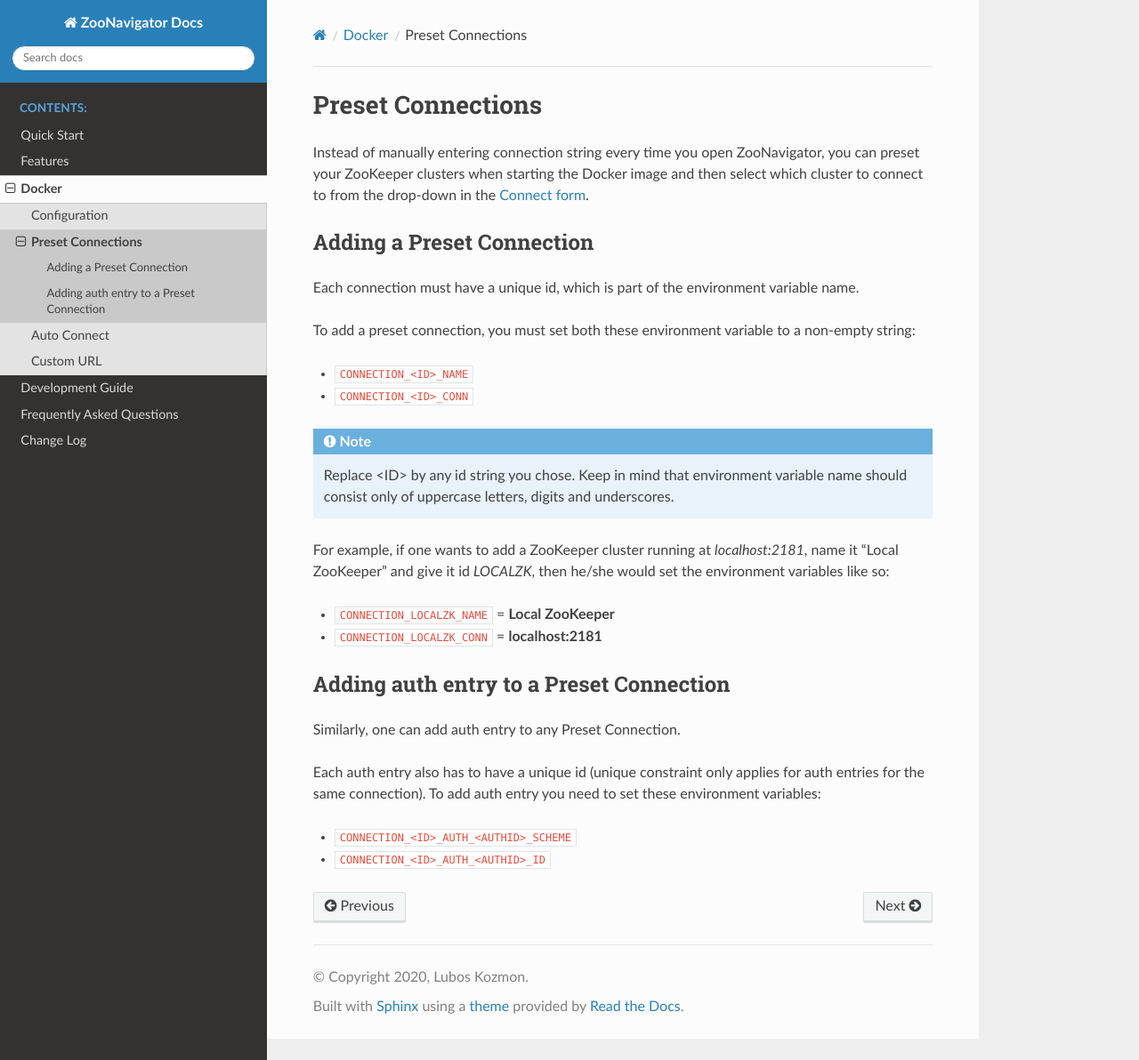
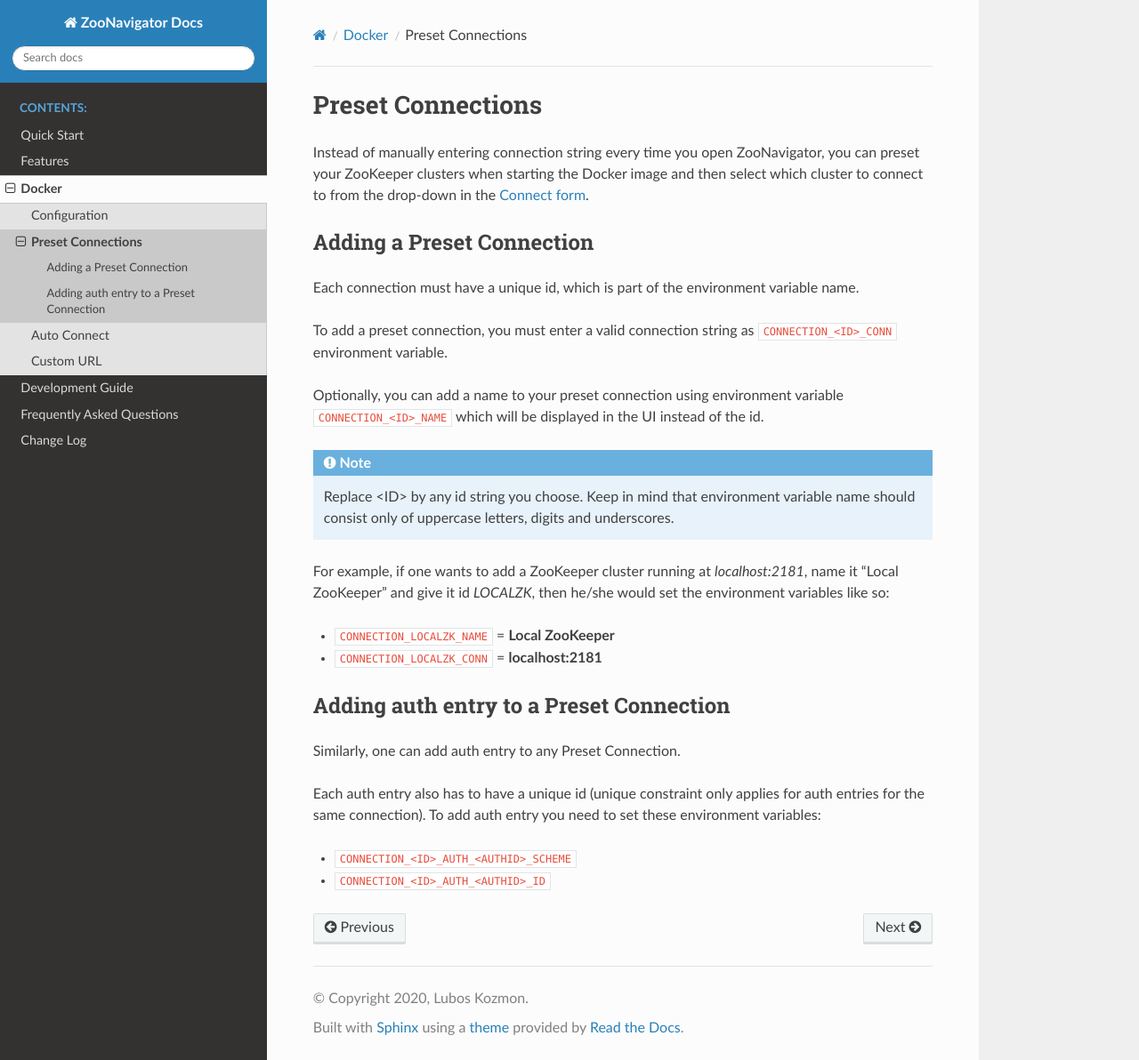
Before and after one commit to elkozmon/zoonavigator, a Sphinx documentation site: the page built from docs/docker/preset-connections.rst, in a window 1280 px wide and 1192 px high. Shown: the whole window at 89% size. Built offline with Sphinx 7.4.7 and the Read the Docs theme 2.0.0, drawn with Linux system fonts in a browser that asks for light colours.

Commit message:
Make preset connection name optional

```diff
--- a/docs/docker/preset-connections.rst
+++ b/docs/docker/preset-connections.rst
@@ -9,14 +9,13 @@
 
 Each connection must have a unique id, which is part of the environment variable name.
 
-To add a preset connection, you must set both these environment variable to a non-empty string:
+To add a preset connection, you must enter a valid connection string as :code:`CONNECTION_<ID>_CONN` environment variable.
 
-- :code:`CONNECTION_<ID>_NAME`
-- :code:`CONNECTION_<ID>_CONN`
+Optionally, you can add a name to your preset connection using environment variable :code:`CONNECTION_<ID>_NAME` which will be displayed in the UI instead of the id.
 
 .. note::
 
-   Replace <ID> by any id string you chose. Keep in mind that environment variable name should consist only of uppercase letters, digits and underscores.
+   Replace <ID> by any id string you choose. Keep in mind that environment variable name should consist only of uppercase letters, digits and underscores.
 
 For example, if one wants to add a ZooKeeper cluster running at *localhost:2181*, name it "Local ZooKeeper" and give it id *LOCALZK*, then he/she would set the environment variables like so:
 
```
Also changed, not shown: docs/docker/autoconnect.rst (+1 -6 lines), docs/docker/configuration.rst (+2 -5 lines), 1 other file.
